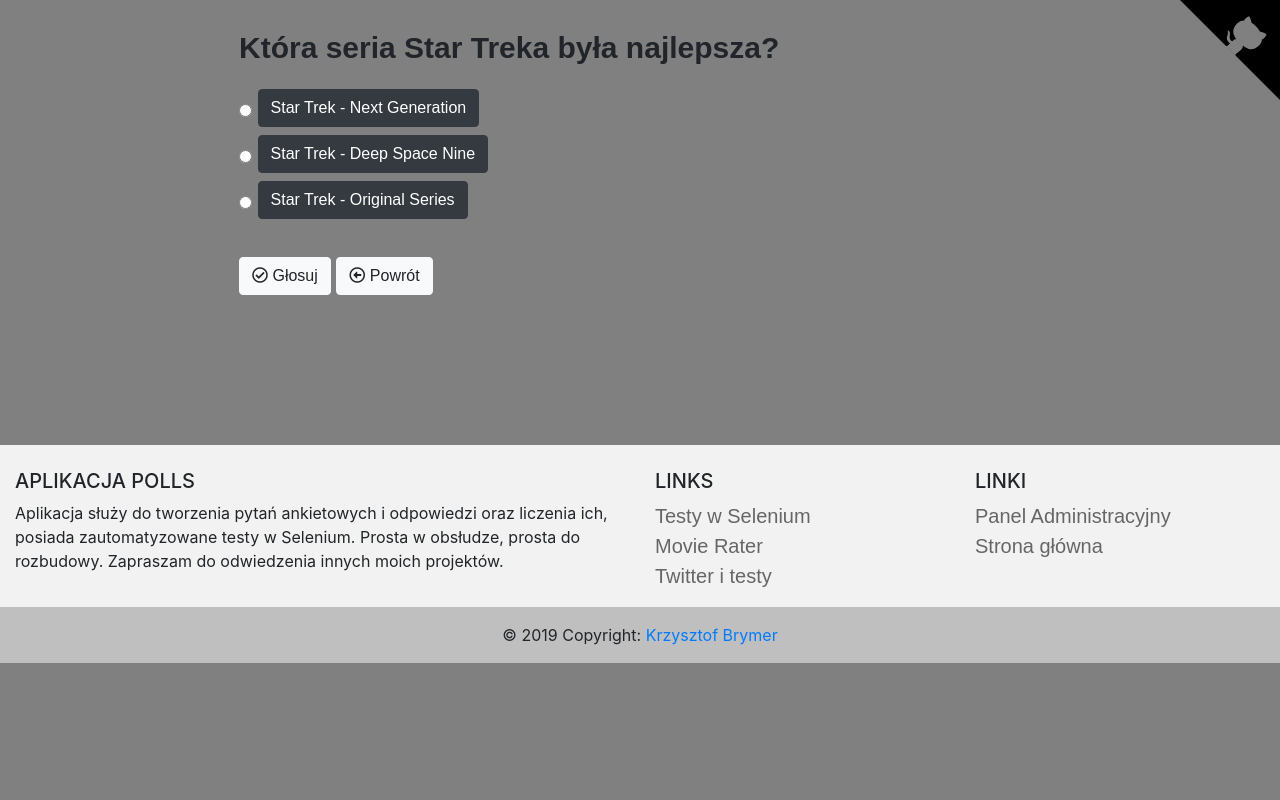
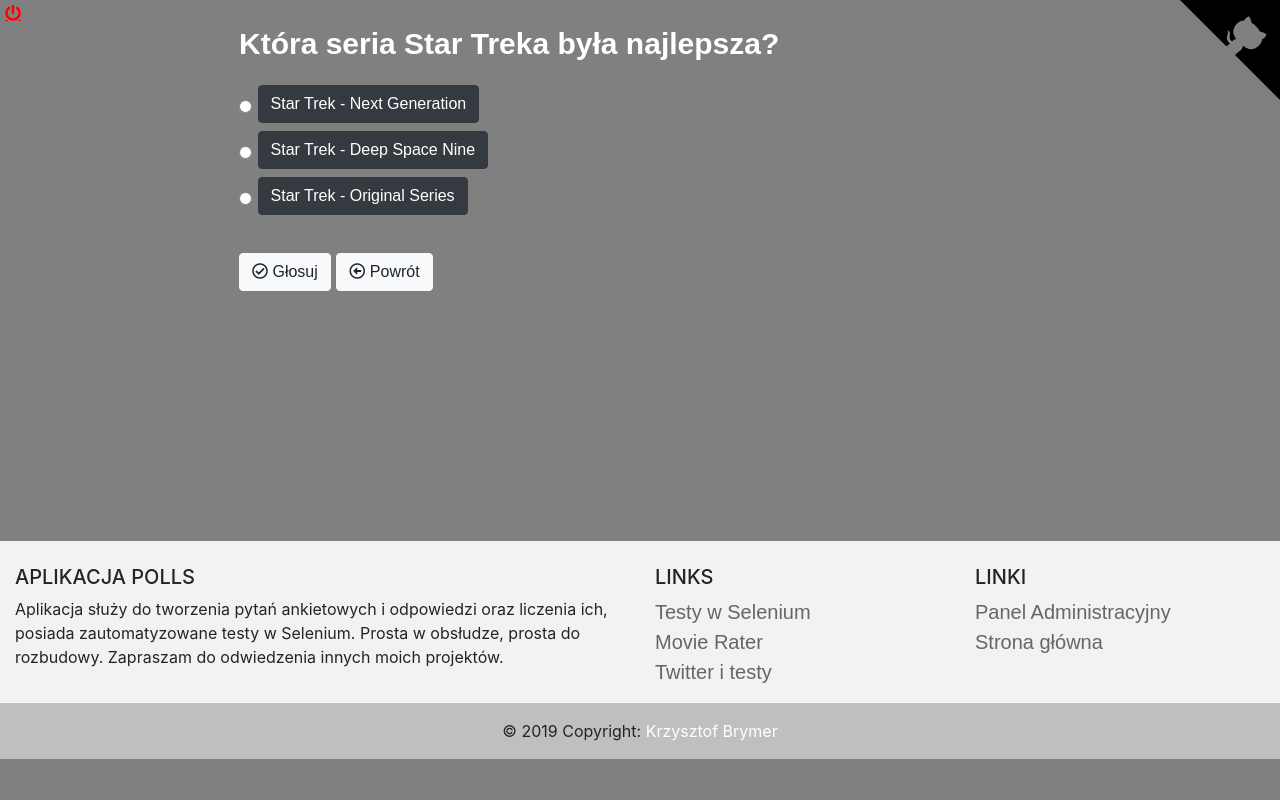
Before and after one commit to Sonny-skyez/Polls_Django_2.1, a Django app: page /polls/4/ in a window 1280 px wide. Run offline with Django 3.2, Linux system fonts and the light colour scheme; data comes from the database, SQL or seed files in the repository; both versions use the stored data as it was after the commit; some libraries are stand-ins or nearby versions.

Commit message:
Application complete, ready to deploy

```diff
--- a/polls/templates/polls/base.html
+++ b/polls/templates/polls/base.html
@@ -43,7 +43,7 @@
 
     <body>
 
-
+    <a class="fas fa-power-off" href="{% url 'admin:index' %}"></a>
 
         {% block body %} {% endblock %}
 
@@ -126,7 +126,7 @@
 
       <!-- Copyright -->
       <div class="footer-copyright text-center py-3">© 2019 Copyright:
-        <a href="https://github.com/Sonny-skyez"> Krzysztof Brymer</a>
+        <a href="https://github.com/Sonny-skyez" style="color: white;"> Krzysztof Brymer</a>
       </div>
       <!-- Copyright -->
 
--- a/static/polls/style.css
+++ b/static/polls/style.css
@@ -28,9 +28,9 @@ h2 {
     font-size: 30px;
     font-family: 'Arial';
     font-weight: bold;
-    padding-top: 15px;
     padding-bottom: 15px;
-    width: 600px;
+    width: 100%;
+    color: white;
 }
 
 
@@ -52,8 +52,7 @@ p1 {
 .container {
     width: 65%;
     margin: auto;
-    padding-top: 15px;
-    margin-bottom: 150px;
+    margin-bottom: 250px;
 }
 
 
@@ -88,4 +87,21 @@ p1 {
 
 .footer-copyright {
     background-color: #bfbfbf;
+
 }
+
+
+.fa-power-off {
+    color: white;
+    padding: 5px;
+}
+
+
+a.fa-power-off:hover {
+    color: red;
+}
+
+
+a.footer-copyright {
+    color: red;
+}
```
Also changed, not shown: db.sqlite3.
